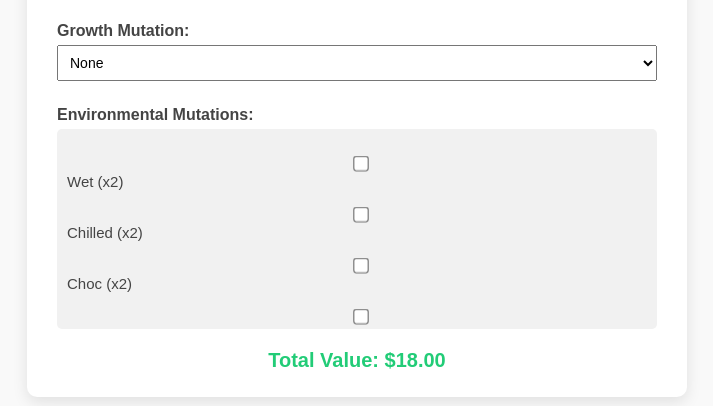
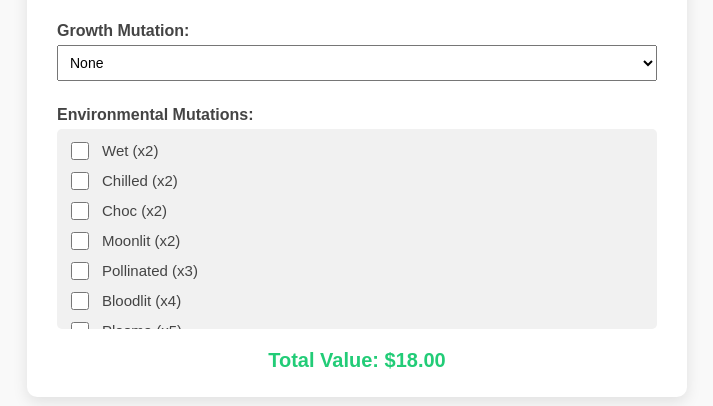
Before and after one commit to anhcong0901/GAG-website, a plain HTML site: page index.html in a window 1280 px wide. Shown: the part 155-561 px from the top of the page, without its empty margins (283-996 px from the left). Drawn offline with Linux system fonts and the light colour scheme.

Commit message:
Update index.html

```diff
--- a/index.html
+++ b/index.html
@@ -109,6 +109,26 @@
       margin-top: 20px;
     }
 
+    .env-row {
+      display: flex;
+      align-items: center;
+      gap: 10px;
+      margin-bottom: 6px;
+      font-size: 15px;
+    }
+
+    .env-row input[type="checkbox"] {
+      flex-shrink: 0;
+      width: 18px;
+      height: 18px;
+    }
+
+    .env-row label {
+      flex: 1;
+      margin: 0;
+    }
+
+
     @media (max-width: 600px) {
       body {
         font-size: 18px;
@@ -190,17 +210,20 @@
     }
 
     for (let key in envMutations) {
-      const wrapper = document.createElement("label");
-      wrapper.className = "env-checkbox";
+      const wrapper = document.createElement("div");
+      wrapper.className = "env-row";
 
       const checkbox = document.createElement("input");
       checkbox.type = "checkbox";
       checkbox.value = key;
+      checkbox.id = `env-${key}`;
 
-      const text = document.createTextNode(` ${key} (x${envMutations[key]})`);
+      const label = document.createElement("label");
+      label.setAttribute("for", `env-${key}`);
+      label.textContent = `${key} (x${envMutations[key]})`;
 
       wrapper.appendChild(checkbox);
-      wrapper.appendChild(text);
+      wrapper.appendChild(label);
       envContainer.appendChild(wrapper);
     }
 
```
